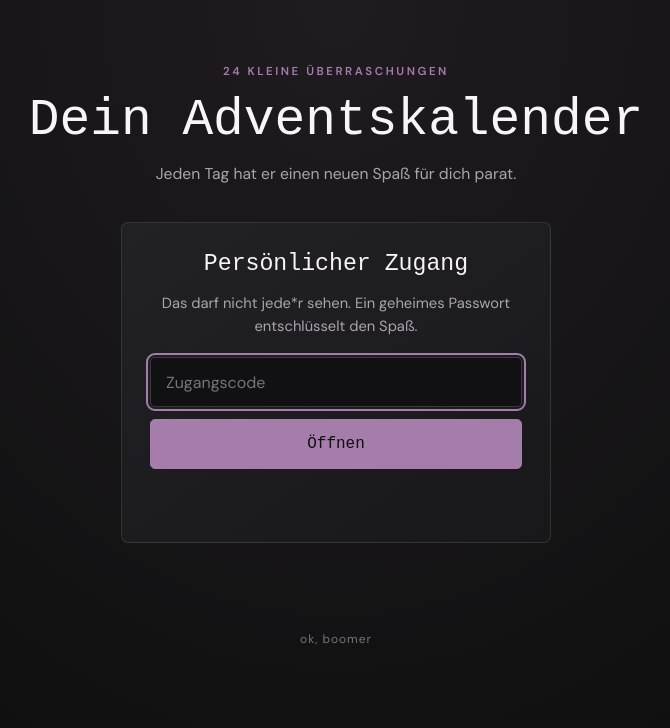
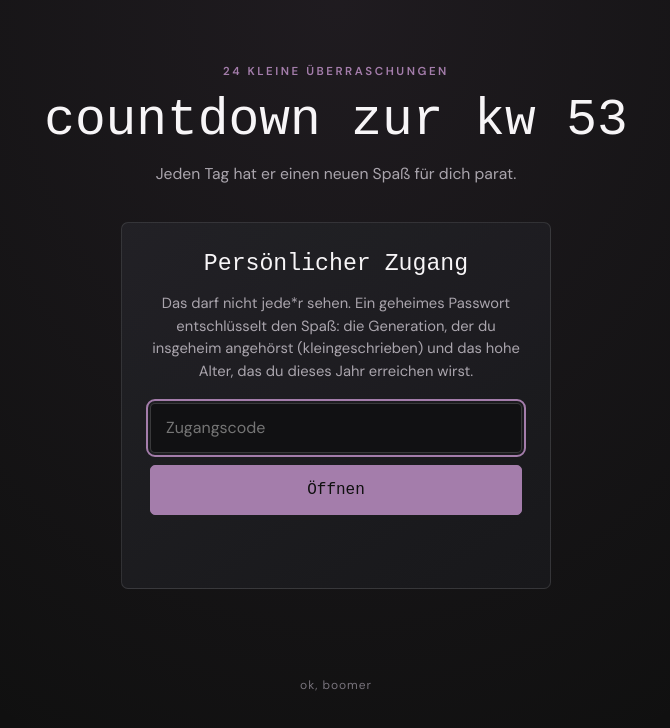
Before and after one commit to johannafr/24, a plain HTML site: page index.html in a window 1280 px wide. Shown: the whole page, without its empty margins (304-974 px from the left). Drawn offline with Linux system fonts and the light colour scheme; a web font is replaced by a local one.

Commit message:
Update index.html

```diff
--- a/index.html
+++ b/index.html
@@ -15,13 +15,13 @@
   <main class="page">
     <header class="intro">
       <p class="eyebrow">24 kleine Überraschungen</p>
-      <h1>Dein Adventskalender</h1>
+      <h1>countdown zur kw 53</h1>
       <p class="subtitle" id="intro-text">Jeden Tag hat er einen neuen Spaß für dich parat.</p>
     </header>
 
     <section class="login-panel" id="login-panel" aria-labelledby="login-title">
       <h2 id="login-title">Persönlicher Zugang</h2>
-      <p class="login-copy">Das darf nicht jede*r sehen. Ein geheimes Passwort entschlüsselt den Spaß.</p>
+      <p class="login-copy">Das darf nicht jede*r sehen. Ein geheimes Passwort entschlüsselt den Spaß: die Generation, der du insgeheim angehörst (kleingeschrieben) und das hohe Alter, das du dieses Jahr erreichen wirst.</p>
       <form id="login-form">
         <label class="sr-only" for="access-code">Zugangscode</label>
         <input id="access-code" name="code" type="password" autocomplete="current-password"
```
